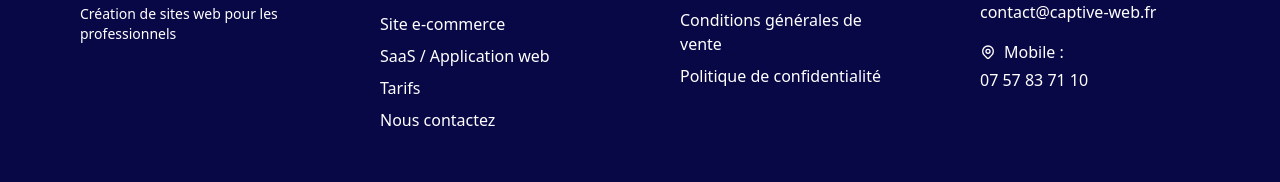
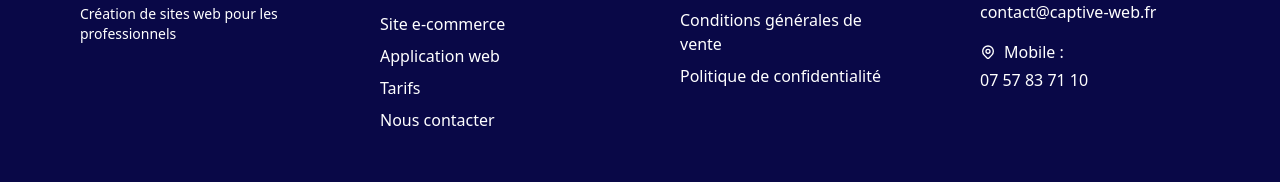
Before and after one commit to mohoto/captive-web, a Next.js app: page /contact in a window 1280 px wide. Shown: the part 1060-1242 px from the top of the page. Built offline with nearby package versions, Linux system fonts and the light colour scheme.

Commit message:
rectif footer

```diff
--- a/components/front/common/footerTwo.tsx
+++ b/components/front/common/footerTwo.tsx
@@ -19,9 +19,9 @@ function FooterTwo() {
             <div className="flex flex-col mt-6 space-y-2 text-lg md:text-base">
               <Link href="/site-vitrine">Site vitrine</Link>
               <Link href="/e-commerce">Site e-commerce</Link>
-              <Link href="/application-web">SaaS / Application web</Link>
+              <Link href="/application-web">Application web</Link>
               <Link href="/tarifs">Tarifs</Link>
-              <Link href="/contact">Nous contactez</Link>
+              <Link href="/contact">Nous contacter</Link>
             </div>
           </div>
 
```
